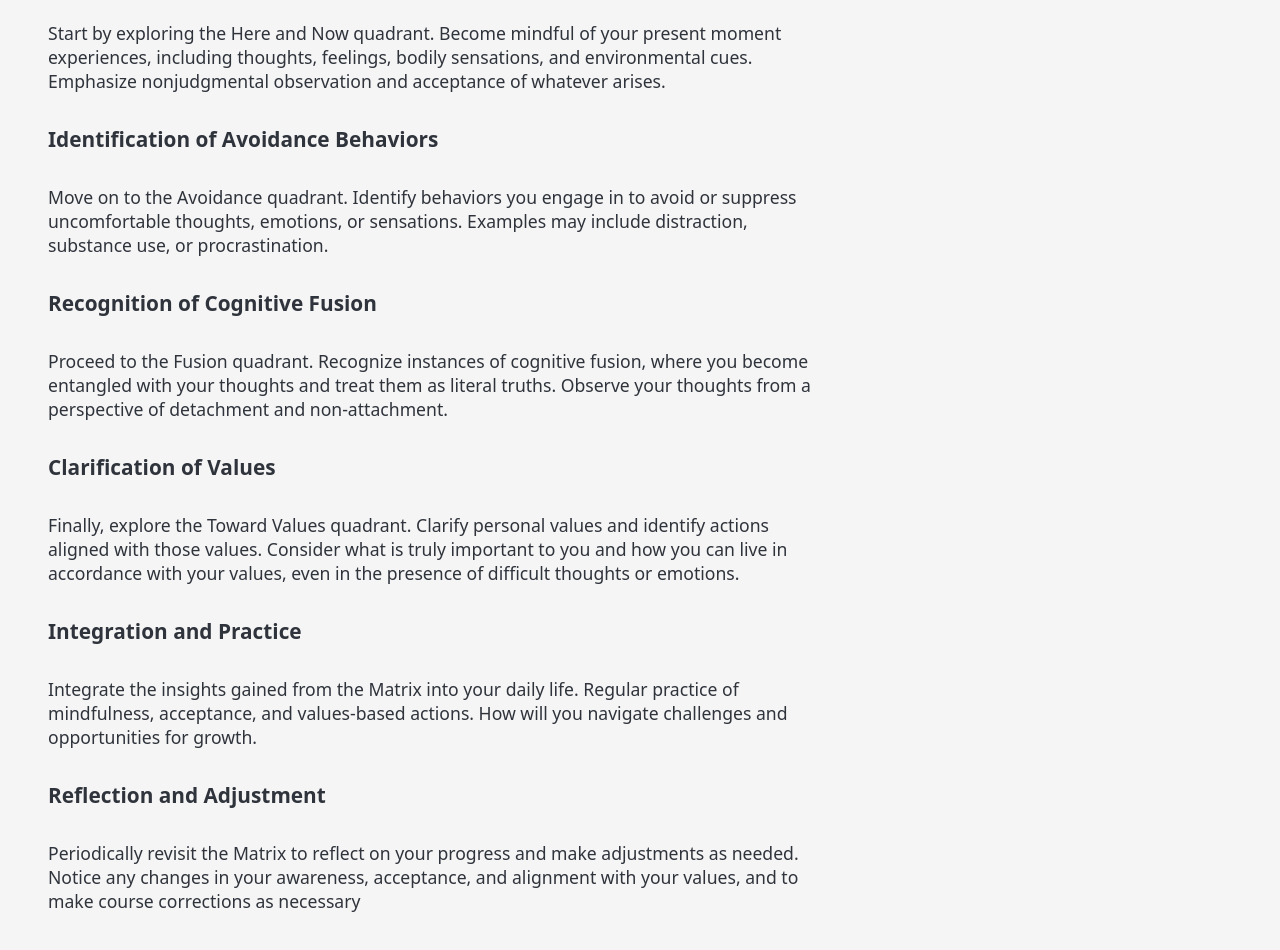
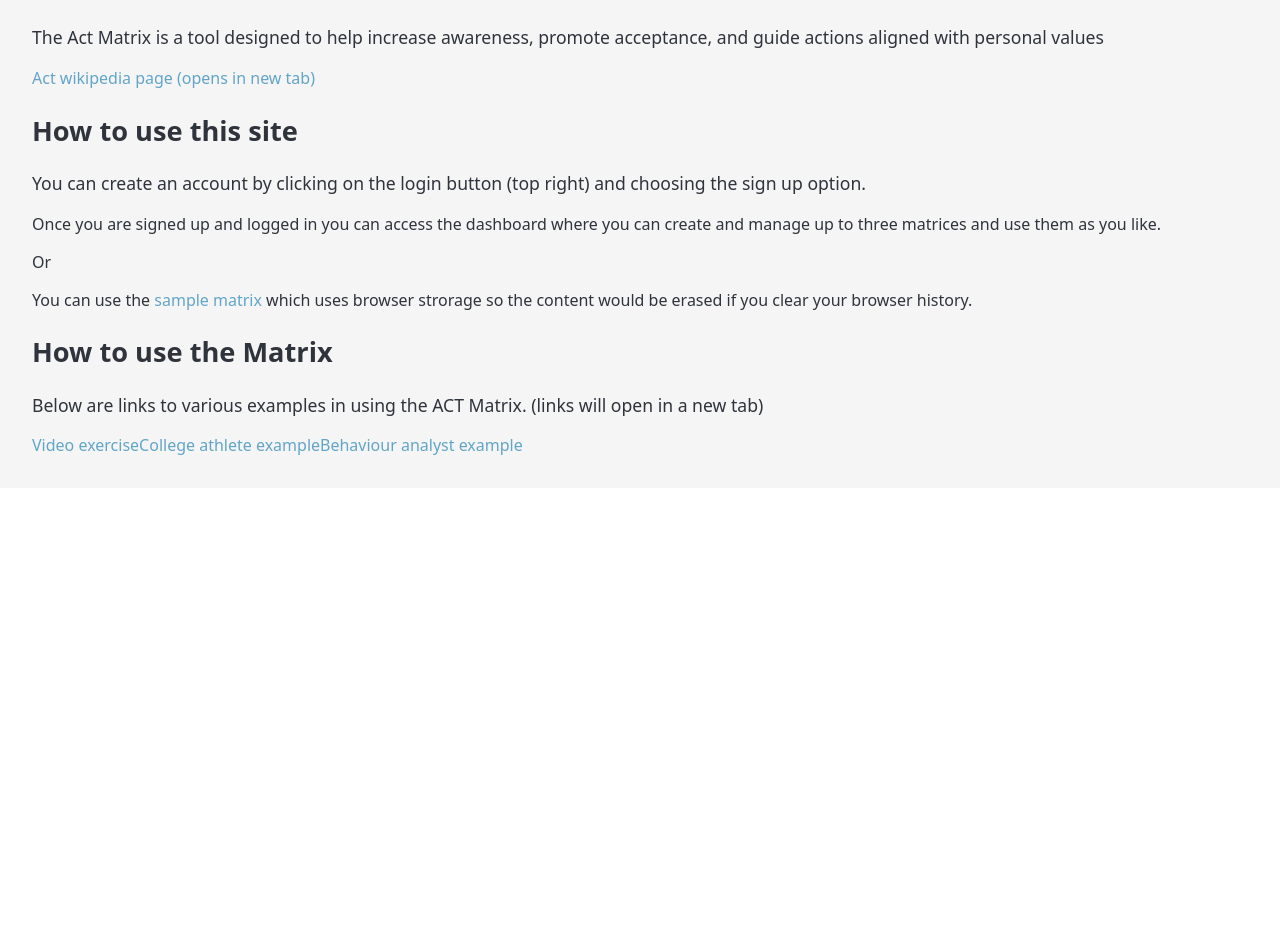
Before and after one commit to MauritzLM/act-matrix, a React (Vite) app: page / in a window 1280 px wide. Shown: the part 320-1270 px from the top of the page. After the commit the page ends 808 px from the top, so only its background shows below. Built offline with nearby package versions, Linux system fonts and the light colour scheme; no server answers; what @tiptap/extension-color would draw is missing.

Commit message:
updated page content

```diff
--- a/src/components/description.jsx
+++ b/src/components/description.jsx
@@ -1,36 +1,33 @@
+import { Link } from "react-router-dom"
 
 export default function Description() {
     return (
         <div className="description-text">
-            <h2>Introduction</h2>
-            <p>The Matrix is a tool designed to help increase awareness, promote acceptance, and guide actions aligned with personal values</p>
+            <h1>ACT Matrix online tool</h1>
 
-            <dl>
-                <dt>Exploration of Here and Now</dt>
-                <dd>Start by exploring the Here and Now quadrant. Become mindful of your present moment experiences, including thoughts, feelings, bodily sensations, and environmental cues.
-                    Emphasize nonjudgmental observation and acceptance of whatever arises.</dd>
+            <h2>What is the ACT Matrix</h2>
+            <p>The Act Matrix is a tool designed to help increase awareness, promote acceptance, and guide actions aligned with personal values</p>
+            <Link to='https://en.wikipedia.org/wiki/Acceptance_and_commitment_therapy' target="_blank">Act wikipedia page (opens in new tab)</Link>
 
-                <dt>Identification of Avoidance Behaviors</dt>
-                <dd>Move on to the Avoidance quadrant. Identify behaviors you engage in to avoid or suppress uncomfortable thoughts, emotions, or sensations.
-                    Examples may include distraction, substance use, or procrastination.</dd>
+            <h2>How to use this site</h2>
 
-                <dt>Recognition of Cognitive Fusion</dt>
-                <dd>Proceed to the Fusion quadrant. Recognize instances of cognitive fusion, where you become entangled with your thoughts and treat them as literal truths.
-                    Observe your thoughts from a perspective of detachment and non-attachment.</dd>
+            <p>You can create an account by clicking on the login button (top right) and choosing the sign up option.</p>
+            <p>Once you are signed up and logged in you can access the dashboard where you can create and manage up to three matrices and use them as you like.</p>
 
-                <dt>Clarification of Values</dt>
-                <dd>Finally, explore the Toward Values quadrant. Clarify personal values and identify actions aligned with those values.
-                    Consider what is truly important to you and how you can live in accordance with your values, even in the presence of difficult thoughts or emotions.</dd>
+            <p>Or</p>
 
-                <dt>Integration and Practice</dt>
-                <dd>Integrate the insights gained from the Matrix into your daily life.
-                    Regular practice of mindfulness, acceptance, and values-based actions.
-                    How will you navigate challenges and opportunities for growth.</dd>
+            <p>You can use the  <Link to='/act-matrix'>sample matrix</Link> which uses browser strorage so the content would be erased if you clear your browser history.</p>
 
-                <dt>Reflection and Adjustment</dt>
-                <dd>Periodically revisit the Matrix to reflect on your progress and make adjustments as needed.
-                    Notice any changes in your awareness, acceptance, and alignment with your values, and to make course corrections as necessary</dd>
-            </dl>
+            <h2>How to use the Matrix</h2>
+
+            <p>Below are links to various examples in using the ACT Matrix. (links will open in a new tab)</p>
+
+            <div className="links">
+                <Link to='https://www.youtube.com/watch?v=cCCSpOtDPV0' target="_blank">Video exercise</Link>
+                <Link to='https://www.du.edu/sport-sense/news/unleashing-power-act-matrix-helpful-tool-coaches-nurture-athletes-mindset-build-psychological-flexibility-and-increase-resilience' target="_blank">College athlete example</Link>
+                <Link to='https://masteraba.com/how-to-use-the-act-matrix-to-reach-your-goals/' target="_blank">Behaviour analyst example</Link>
+            </div>
+
         </div>
     )
 }
```
